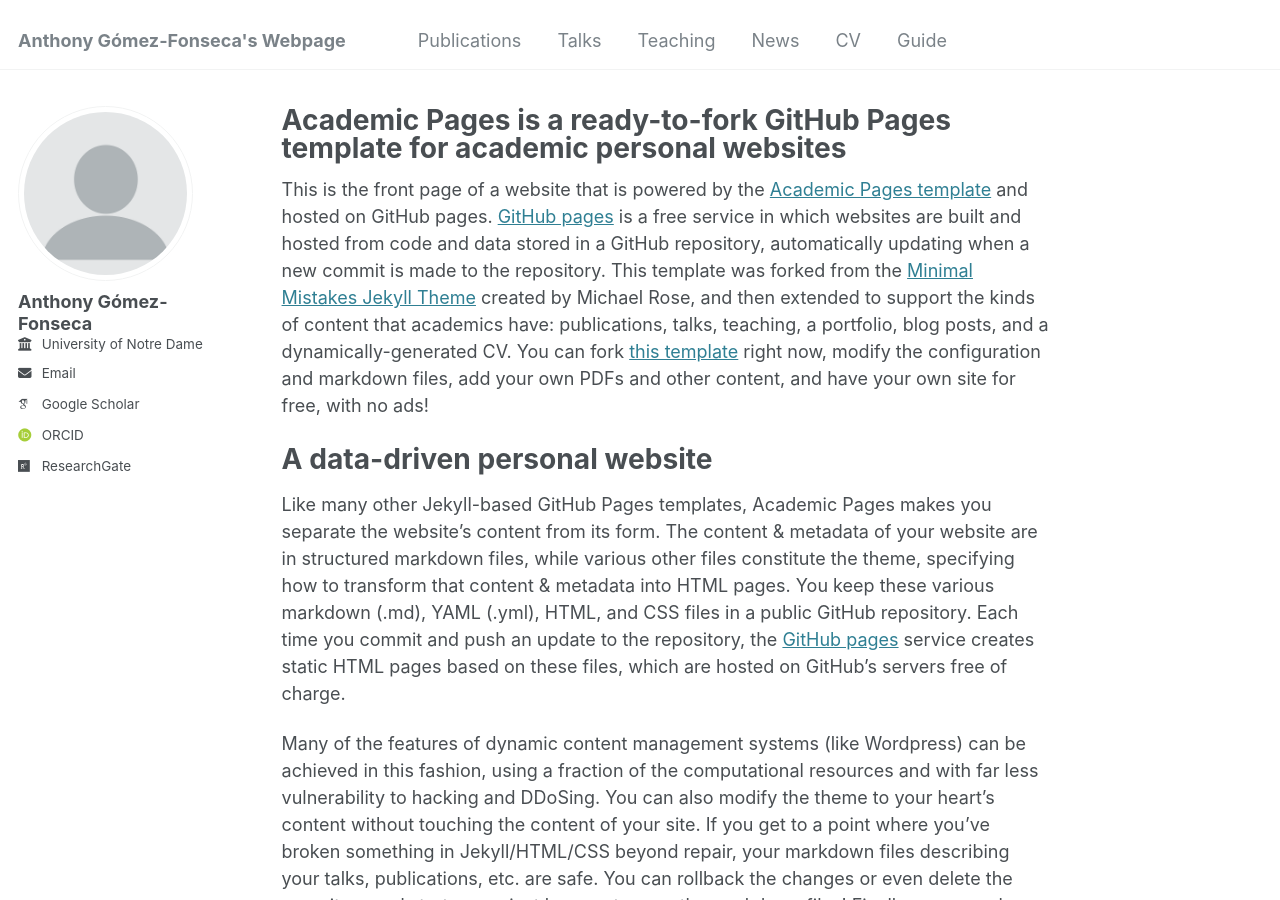
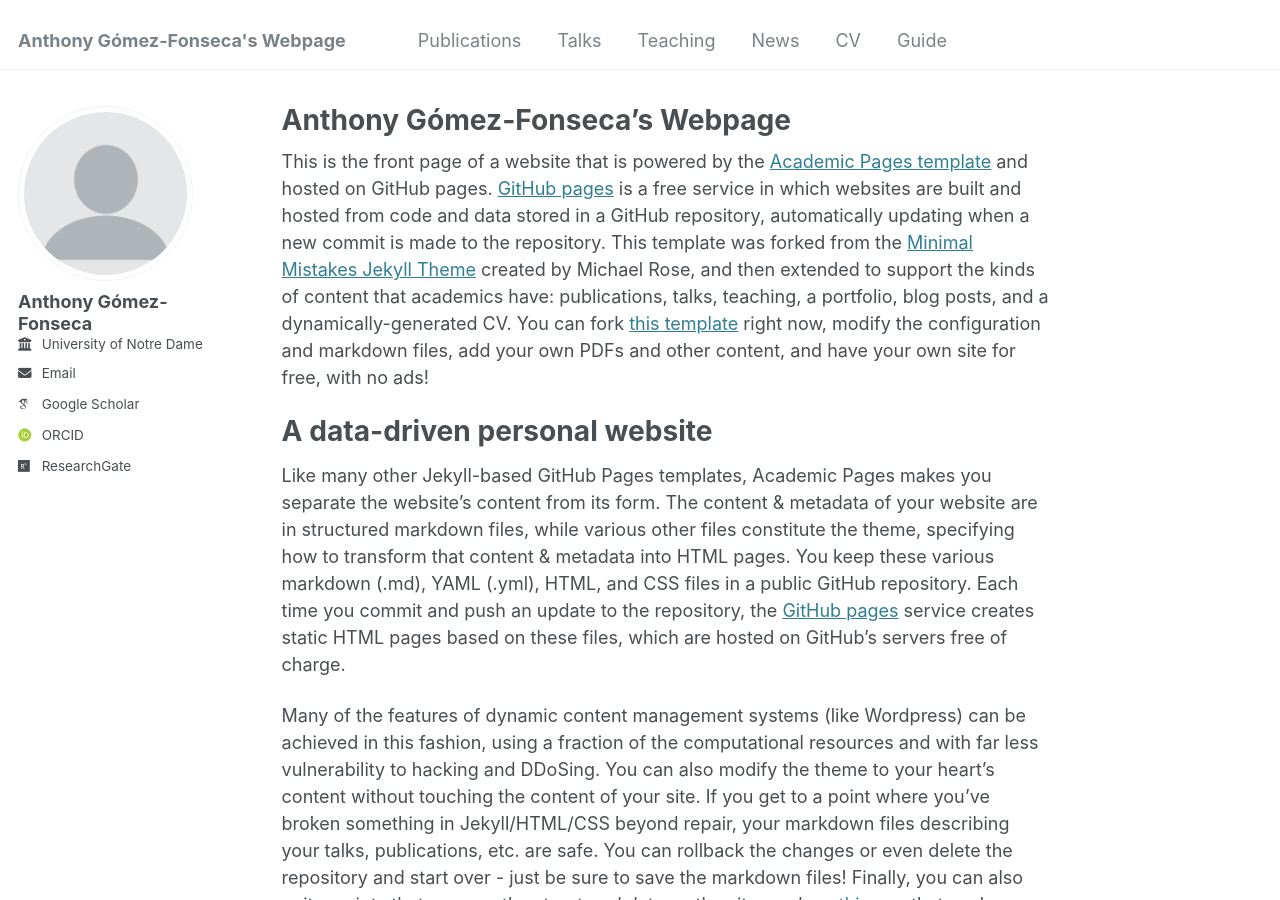
Before and after one commit to gomezfonsecaa/Anthony, a Jekyll site: the page built from _pages/about.md, in a window 1280 px wide and 900 px high. Built offline with Jekyll 4.4.1, drawn with Linux system fonts in a browser that asks for light colours; some web fonts are replaced.

Commit message:
Update about.md

```diff
--- a/_pages/about.md
+++ b/_pages/about.md
@@ -1,6 +1,6 @@
 ---
 permalink: /
-title: "Academic Pages is a ready-to-fork GitHub Pages template for academic personal websites"
+title: "Anthony Gómez-Fonseca's Webpage"
 author_profile: true
 redirect_from:
   - /about/
```
